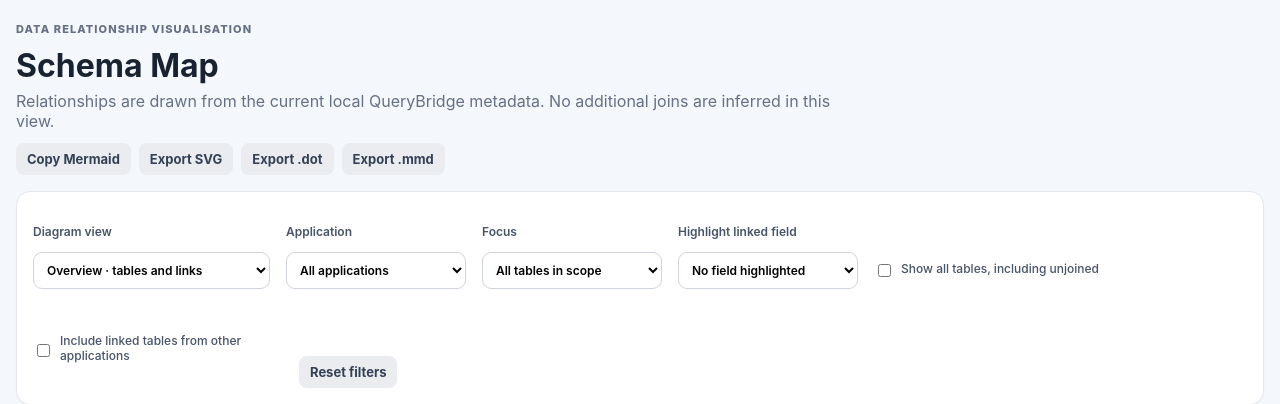
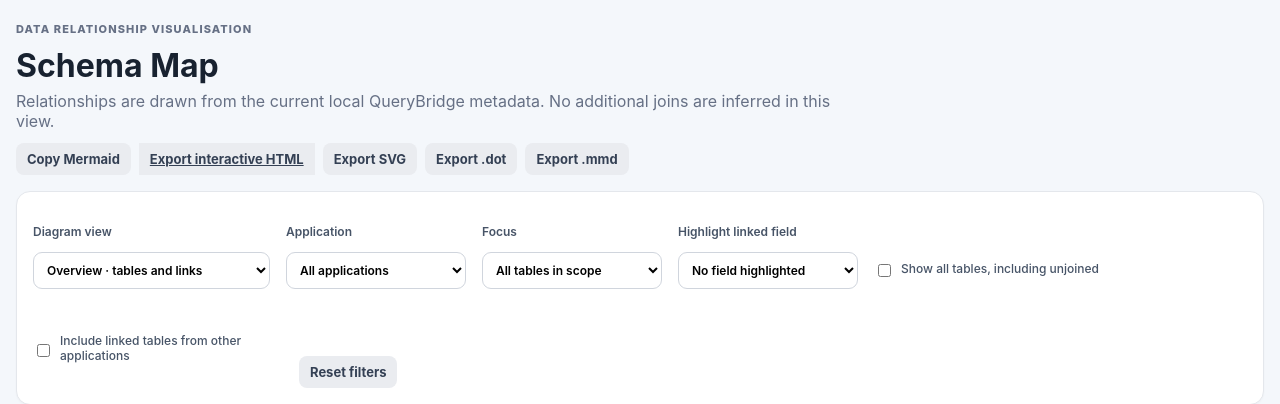
Before and after one commit to zageabb/querybridge, a Flask app: page /schema-map in a window 1280 px wide. Shown: the part 116-520 px from the top of the page. Run offline with Flask 3, Linux system fonts and the light colour scheme; data that the repository does not hold is empty; some libraries are stand-ins or nearby versions.

Commit message:
feat: expose interactive HTML export in Schema Map toolbar

```diff
--- a/templates/schema_map.html
+++ b/templates/schema_map.html
@@ -32,6 +32,7 @@
     </div>
     <div class="schema-map-actions">
       <button id="map-copy" class="secondary small" type="button">Copy Mermaid</button>
+      <a class="secondary small" href="{{ url_for('schema_map.export_standalone_html') }}" download="querybridge-schema-map.html">Export interactive HTML</a>
       <button id="map-export-svg" class="secondary small" type="button">Export SVG</button>
       <button id="map-export-dot" class="secondary small" type="button">Export .dot</button>
       <button id="map-export" class="secondary small" type="button">Export .mmd</button>
```
